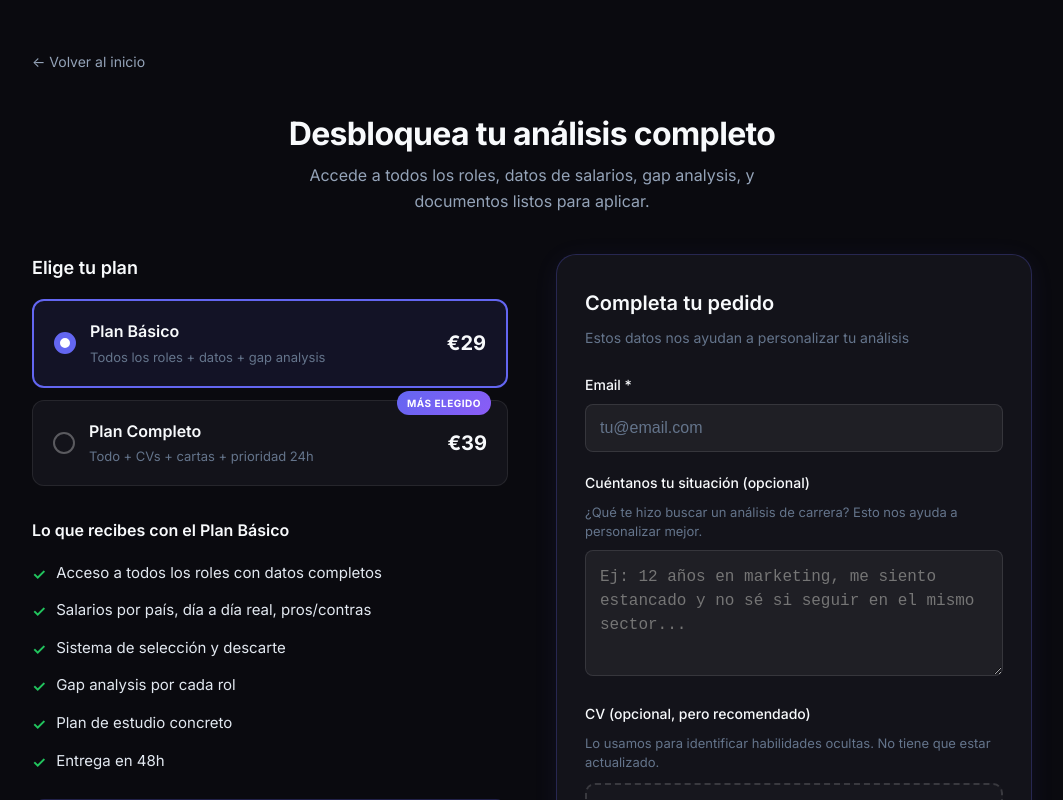
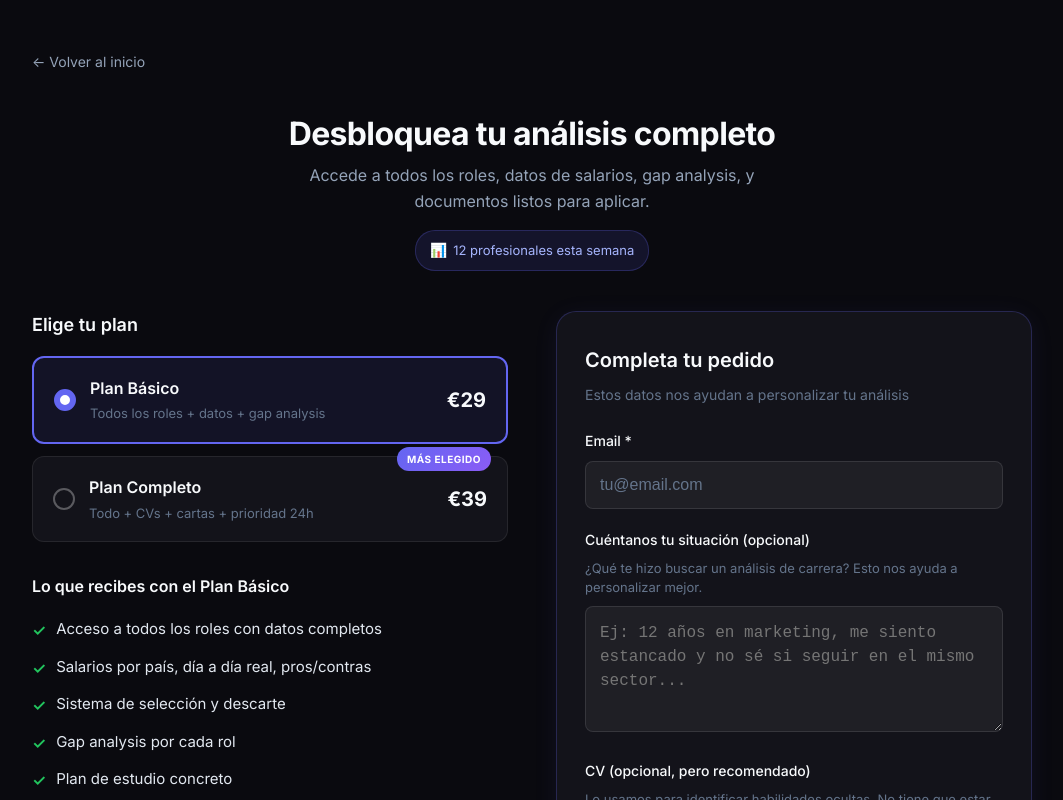
Before and after one commit to medinet22/carrera-negoia, a Next.js app: page /analisis-carrera in a window 1280 px wide. Shown: the top 800 px of the page, without its empty margins (108-1171 px from the left). Built offline with nearby package versions, Linux system fonts and the light colour scheme.

Commit message:
cro: añadir badge social proof en landing analisis

```diff
--- a/app/analisis-carrera/page.js
+++ b/app/analisis-carrera/page.js
@@ -195,6 +195,22 @@ function AnalisisCarreraContent() {
             }}>
               Accede a todos los roles, datos de salarios, gap analysis, y documentos listos para aplicar.
             </p>
+            {/* Social proof badge */}
+            <div style={{
+              display: 'inline-flex',
+              alignItems: 'center',
+              gap: '6px',
+              marginTop: '16px',
+              padding: '8px 14px',
+              background: 'rgba(99, 102, 241, 0.12)',
+              border: '1px solid rgba(99, 102, 241, 0.25)',
+              borderRadius: '20px',
+              fontSize: '13px',
+              color: '#a5b4fc'
+            }}>
+              <span style={{ fontSize: '14px' }}>📊</span>
+              <span>12 profesionales esta semana</span>
+            </div>
           </div>
 
           {/* Grid layout */}
```
